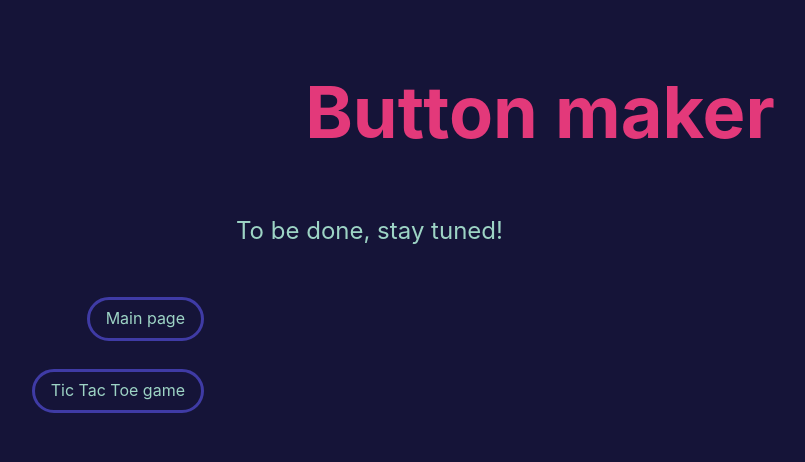
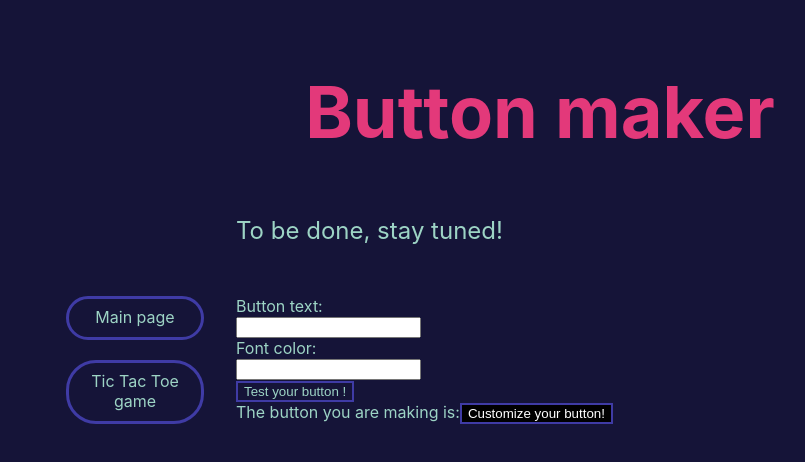
Before and after one commit to MathildeMerx/TicTacToe, a React (Create React App) app: page /button_maker in a window 1280 px wide. Shown: the top 462 px of the page, without its empty margins (100-905 px from the left). Built offline with nearby package versions, Linux system fonts and the light colour scheme.

Commit message:
changes after second review

```diff
--- a/package.json
+++ b/package.json
@@ -12,6 +12,7 @@
         "@testing-library/jest-dom": "^5.16.1",
         "@testing-library/react": "^12.1.2",
         "@testing-library/user-event": "^13.5.0",
+        "axios": "^0.25.0",
         "react": "^17.0.2",
         "react-dom": "^17.0.2",
         "react-router-dom": "^6.2.1",
--- a/src/App.css
+++ b/src/App.css
@@ -92,3 +92,24 @@ html {
     padding: 64px 0 56px;
     text-align: center;
 }
+
+.wrapper {
+    display: grid;
+    grid-column-gap: 32px;
+    grid-row-gap: 48px;
+    grid-template-columns: 1fr 2fr 1fr;
+    grid-template-rows: 32px repeat(5, 24px);
+}
+
+.wrapper nav {
+    align-items: flex-end;
+    display: flex;
+    flex-direction: column;
+    gap: 20px;
+}
+
+nav a {
+    display: block;
+    width: 100px;
+    text-align: center;
+}
--- a/src/App.jsx
+++ b/src/App.jsx
@@ -14,17 +14,20 @@ function App() {
                         have fun :)
                     </h2>
                 </section>
-                <nav className="page-link">
-                    <Link to="/tic_tac_toe"> Tic Tac Toe game</Link>
-                </nav>
+                <div className="page-link">
+                    <Link className="page-link" to="/tic_tac_toe">
+                        {" "}
+                        Tic Tac Toe game
+                    </Link>
+                </div>
                 <section>
                     A tic tac toe game, with a history of the ongoing game.
                     Closed the tab by mistake? No worries: your game is locally
                     stored!
                 </section>
-                <nav className="page-link">
+                <div className="page-link">
                     <Link to="/button_maker"> Button maker</Link>
-                </nav>
+                </div>
                 <section>
                     A button maker, in which you can customize size, color,
                     shape, and many other styles! To be implemented soon.
--- a/src/buttonMaker/ButtonMaker.jsx
+++ b/src/buttonMaker/ButtonMaker.jsx
@@ -1,7 +1,39 @@
 import "../App.css";
 import { Link } from "react-router-dom";
+import { useState, useRef } from "react";
+import axios from "axios";
 
 function ButtonMaker() {
+    function queryAnswer(query) {
+        axios
+            .get(
+                `https://www.thecolorapi.com/scheme?hex=${query}&mode=monochrome&count=5`
+            )
+            .then((response) => {
+                console.log(
+                    `API query: ${response.data.colors["0"].hex.clean}`
+                );
+                setButtonBackgroundColor(response.data.colors["0"].hex.clean);
+            })
+            .catch((error) => console.error(error));
+    }
+    const refButtonTextColor = useRef();
+    const refButtonText = useRef();
+
+    const [buttonTextColor, setButtonTextColor] = useState("ffffff");
+    const [buttonText, setButtonText] = useState("Customize your button!");
+    const [buttonBackgroundColor, setButtonBackgroundColor] =
+        useState("000000");
+
+    function handleSubmit(event) {
+        event.preventDefault();
+        console.log(`This is the color: ${refButtonTextColor.current.value}`);
+        console.log(`This is the color: ${refButtonText.current.value}`);
+        setButtonTextColor(refButtonTextColor.current.value);
+        setButtonText(refButtonText.current.value);
+        queryAnswer(buttonTextColor);
+    }
+
     return (
         <div>
             <header className="title">
@@ -13,13 +45,46 @@ function ButtonMaker() {
                     <h2>To be done, stay tuned!</h2>
                 </section>
 
-                <nav className="page-link link">
+                <nav className="page-link">
                     <Link to="/"> Main page</Link>
+                    <Link to="/tic_tac_toe"> Tic Tac Toe game</Link>
                 </nav>
 
-                <nav className="page-link link">
-                    <Link to="/tic_tac_toe"> Tic Tac Toe game</Link>
-                </nav>
+                <section className="high-content">
+                    <form>
+                        <label htmlFor="buttonText">
+                            Button text: <br />
+                            <input
+                                type="text"
+                                id="buttonText"
+                                ref={refButtonText}
+                            />
+                        </label>
+                        <br />
+                        <label htmlFor="buttonTextColor">
+                            Font color: <br />
+                            <input
+                                type="text"
+                                id="buttonTextColor"
+                                ref={refButtonTextColor}
+                            />
+                        </label>
+                        <br />
+                        <button onClick={handleSubmit}>
+                            {" "}
+                            Test your button !
+                        </button>
+                    </form>
+                    The button you are making is:
+                    <button
+                        style={{
+                            color: `#${buttonTextColor}`,
+                            backgroundColor: `#${buttonBackgroundColor}`,
+                        }}
+                    >
+                        {buttonText}
+                    </button>
+                </section>
             </main>
         </div>
     );
--- a/src/buttonMaker/buttonMaker.css
+++ /dev/null
@@ -1,11 +0,0 @@
-.link {
-    margin-top: 12px;
-}
-
-.wrapper {
-    display: grid;
-    grid-column-gap: 32px;
-    grid-row-gap: 48px;
-    grid-template-columns: 1fr 2fr 1fr;
-    grid-template-rows: 32px repeat(5, 16px);
-}
--- a/src/ticTacToe/BoardCellHistory.jsx
+++ b/src/ticTacToe/BoardCell.jsx
@@ -12,38 +12,20 @@ let borderStyles = {
 };
 
 // One cell of the tic tac toe game
-function BoardCellHistory({
-    gameOutcome,
-    boardHistory,
-    stepNumber,
-    setStepNumber,
-    index,
-    nextPlayer,
-    setBoardHistory,
-}) {
+function BoardCell({ index, displayValue, handleClick }) {
     return (
         <button
             className="board-cell"
             style={{ borderStyle: `${borderStyles[index]}` }}
-            onClick={() =>
-                cellClickHistory(
-                    gameOutcome,
-                    boardHistory,
-                    stepNumber + 1,
-                    setStepNumber,
-                    index,
-                    nextPlayer,
-                    setBoardHistory
-                )
-            }
+            onClick={handleClick}
         >
-            {boardHistory[stepNumber][index]}
+            {displayValue}
         </button>
     );
 }
 
 // Reaction when clicking in a cell
-function cellClickHistory(
+function cellClick(
     gameOutcome,
     boardHistory,
     stepNumber,
@@ -57,7 +39,8 @@ function cellClickHistory(
         return;
     }
 
-    //Else we create a copy of the board, update it with the new move, set it as the new board value, and increase the step
+    // Else we create a copy of the board, update it with the new move,
+    // set it as the new board value, and increase the step
     else {
         let copyHistory = JSON.parse(JSON.stringify(boardHistory));
         let copyCurrentLine = [...copyHistory[stepNumber - 1]];
@@ -74,4 +57,4 @@ function cellClickHistory(
     }
 }
 
-export { BoardCellHistory };
+export { BoardCell, cellClick };
--- a/src/ticTacToe/RestartButton.jsx
+++ b/src/ticTacToe/RestartButton.jsx
@@ -1,6 +1,7 @@
 import { RefreshIcon } from "@heroicons/react/solid";
 
-function handleRestartButtonClick(setStepNumber, setBoardHistory) {
+function RestartButton({ setStepNumber, setBoardHistory }) {
+    function handleRestartButtonClick() {
         setStepNumber(0);
         setBoardHistory(
             Array(10)
@@ -9,14 +10,8 @@ function handleRestartButtonClick(setStepNumber, setBoardHistory) {
         );
     }
 
-function RestartButton({ setStepNumber, setBoardHistory }) {
     return (
-        <button
-            className="button-icon"
-            onClick={() =>
-                handleRestartButtonClick(setStepNumber, setBoardHistory)
-            }
-        >
+        <button className="button-icon" onClick={handleRestartButtonClick}>
             <RefreshIcon className="icon" />
             Restart
         </button>
--- a/src/ticTacToe/ticTacToe.css
+++ b/src/ticTacToe/ticTacToe.css
@@ -68,13 +68,8 @@
     width: 16px;
 }
 
-.link {
-    margin-top: 12px;
-}
-
 .restart-button {
     margin-top: 32px;
-    /* align-self: end; */
     width: 100%;
 }
 
@@ -92,11 +87,3 @@
     top: 6px;
     width: 2px;
 }
-
-.wrapper {
-    display: grid;
-    grid-column-gap: 32px;
-    grid-row-gap: 48px;
-    grid-template-columns: 1fr 2fr 1fr;
-    grid-template-rows: 32px repeat(5, 24px);
-}
--- a/src/ticTacToe/ticTacToeLogic.jsx
+++ b/src/ticTacToe/ticTacToeLogic.jsx
@@ -1,4 +1,4 @@
-//Determines the number of moves already played
+// Determines the number of moves already played
 function latestStep(boardHistory) {
     return 9 - boardHistory[9].filter((e) => e === null).length;
 }
@@ -10,7 +10,8 @@ function computeNextPlayer(board) {
 
 // Returns whether a player has won, the game is draw, or none of these
 function computeGameOutcome(board) {
-    // `combinations` represents the possible trios of indexes needed to win: each line, each column, and each diagonal
+    // `combinations` represents the possible trios of indexes needed to win:
+    // each line, each column, and each diagonal
     const combinations = [
         [0, 1, 2],
         [3, 4, 5],
--- a/src/ticTacToe/useDataFromLocalStorage.js
+++ b/src/ticTacToe/useDataFromLocalStorage.js
@@ -1,6 +1,6 @@
 import { useEffect, useState } from "react";
 
-//Uses local storage to store a state
+// Uses local storage to store a state
 function useDataFromLocalStorage(variableName, initialValue) {
     const [variable, setVariable] = useState(() => {
         const valueInLocalStorage = window.localStorage.getItem(variableName);
```
Also changed, not shown: src/ticTacToe/TicTacToe.jsx (+24 -19 lines), 2 other files (tests, documents, lock files or other folders). Lines whose indentation alone changed are shown as unchanged.
